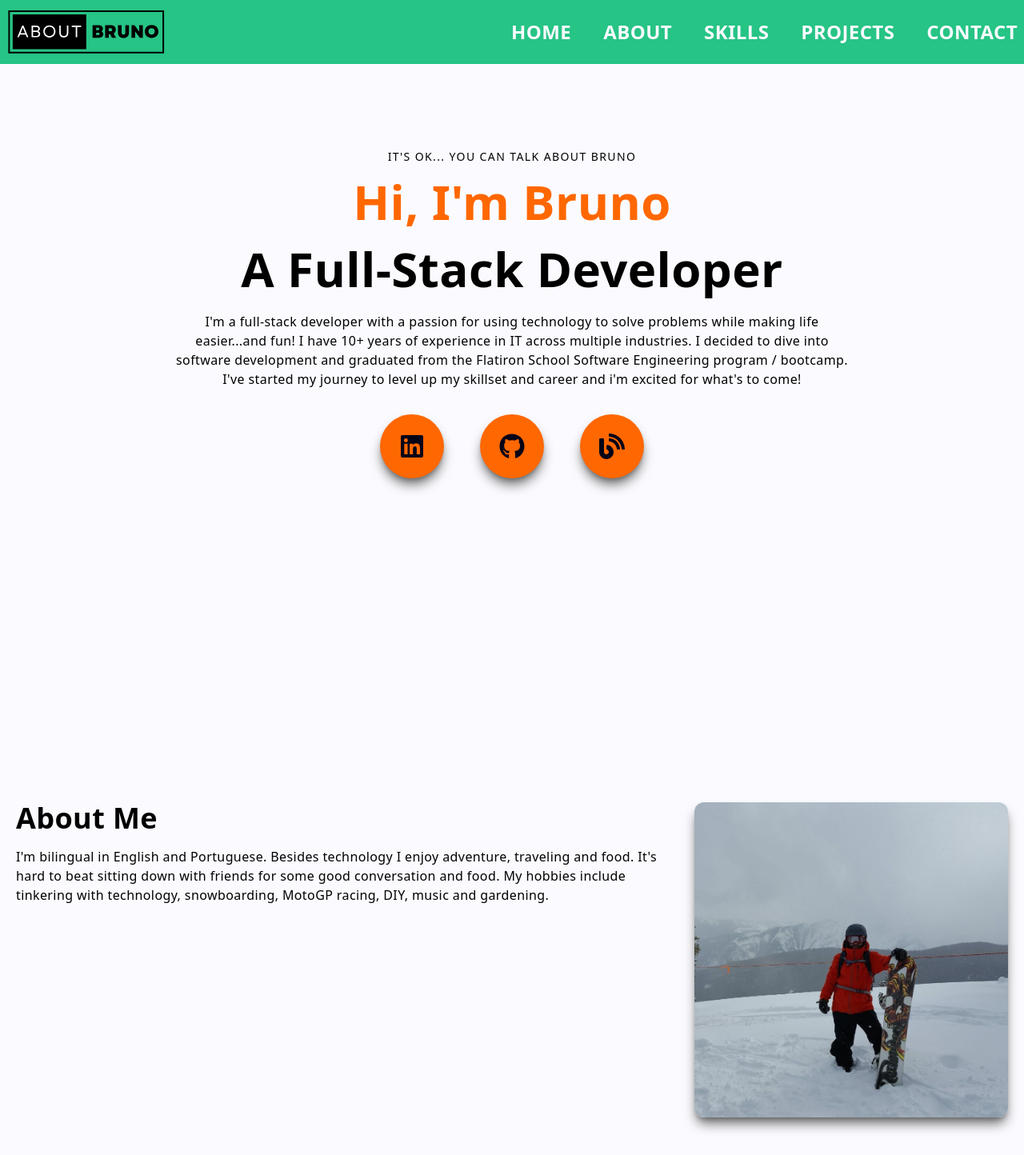
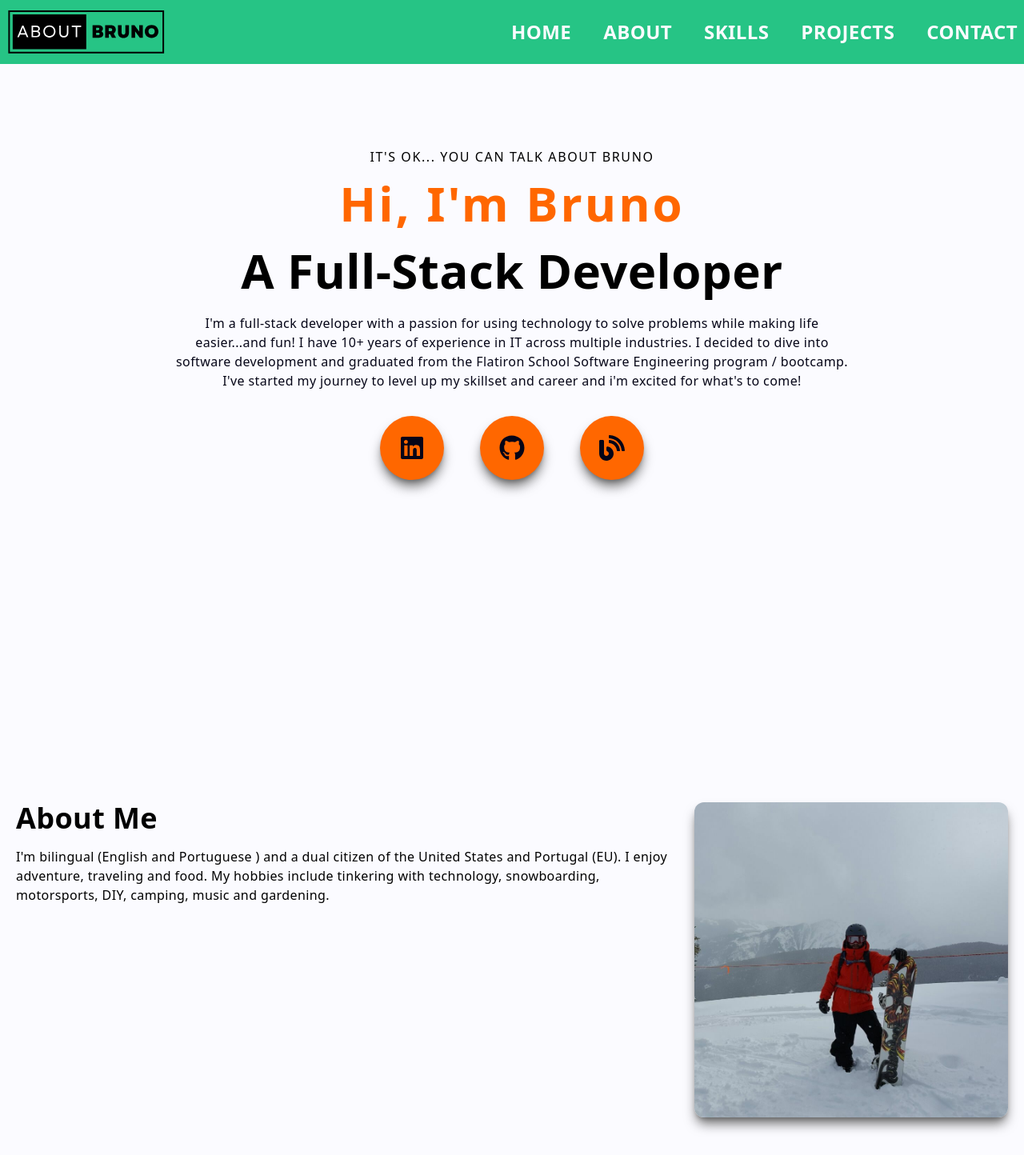
Before and after one commit to baguiar428/Portfolio, a Next.js app: page / in a window 1280 px wide. Shown: the top 1444 px of the page at 80% size. Built offline with nearby package versions, Linux system fonts and the light colour scheme.

Commit message:
Changed up bio and intro

```diff
--- a/components/About.jsx
+++ b/components/About.jsx
@@ -9,10 +9,8 @@ const About = () => {
         <div className="col-span-2">
           <h2>About Me</h2>
           {/* Create bio in this div */}
-          <p className="pt-4">I&apos;m bilingual in English and Portuguese. Besides technology
-            I enjoy adventure, traveling and food. It&apos;s hard to beat sitting down
-            with friends for some good conversation and food.
-            My hobbies include tinkering with technology, snowboarding, MotoGP racing, DIY, music and gardening.
+          <p className="pt-4">I&apos;m bilingual &#40;English and Portuguese	&#41; and a dual citizen of the United States and Portugal &#40;EU&#41;.
+          I enjoy adventure, traveling and food. My hobbies include tinkering with technology, snowboarding, motorsports, DIY, camping, music and gardening.
           </p>
           {/*Place in link for resume or projects */}
         </div>
--- a/components/Main.jsx
+++ b/components/Main.jsx
@@ -11,12 +11,12 @@ const Main = () => {
     <div id="home" className="w-full h-screen text-center">
       <div className="max-w-[1240px] w-full h-full mx-auto p-2 flex justify-center items-center">
         <div>
-          <p className="uppercase text-sm tracking-widest">
+          <p className="uppercase text-md tracking-widest">
             It&apos;s OK... You can talk about Bruno
           </p>
-          <h1 className="py-4 text-[#ff6700]">Hi, I&apos;m Bruno</h1>
+          <h1 className="py-4 text-[#ff6700] tracking-wider">Hi, I&apos;m Bruno</h1>
           <h1 className="py-2">A Full-Stack Developer</h1>
-          <p className="py-4 text-black max-w-[70%] m-auto">
+          <p className="py-4 text-[#050517] max-w-[70%] m-auto">
             I&apos;m a full-stack developer with a passion for using technology
             to solve problems while making life easier...and fun! I have 10+ years
             of experience in IT across multiple industries. I decided to dive
```
